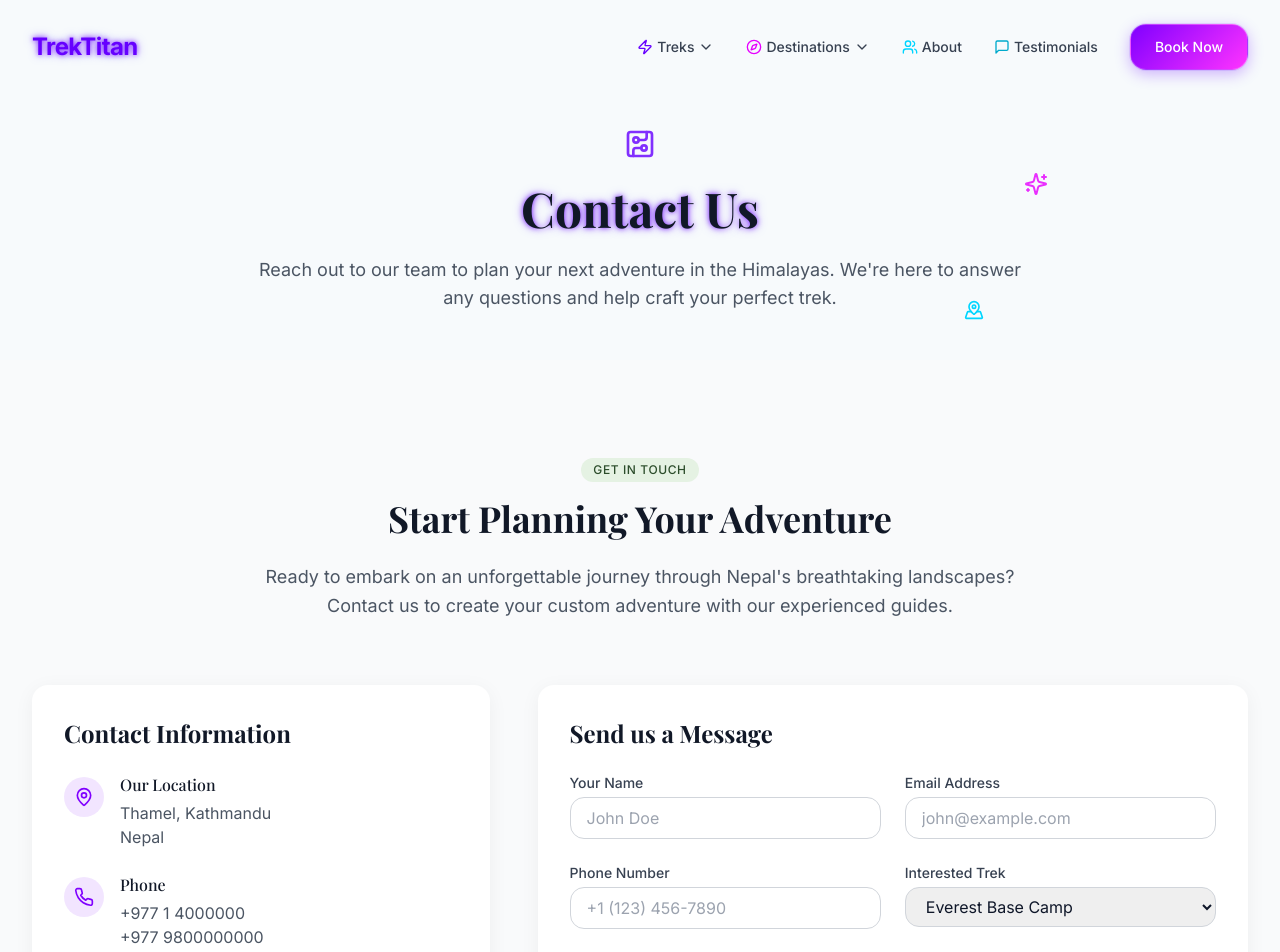
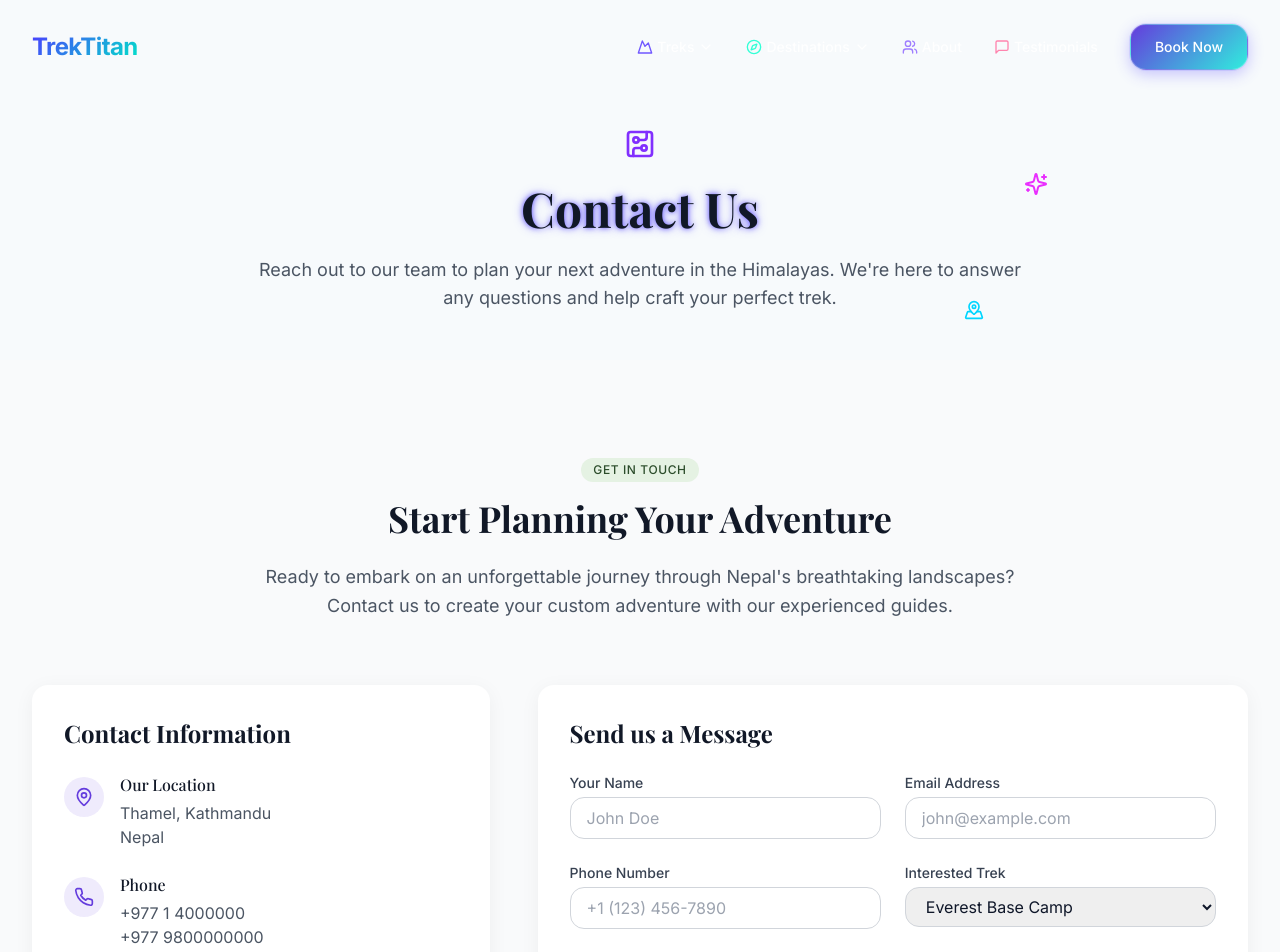
Before and after one commit to dorje888/trekfinity-adventure-guides, a React (Vite) app: page /contact in a window 1280 px wide. Shown: the top 952 px of the page. Built offline with nearby package versions, Linux system fonts and the light colour scheme; a web font is replaced by a local one.

Commit message:
Refactor: Improve site aesthetics
This commit refactors the site to improve its overall aesthetics.

```diff
--- a/src/components/Navbar.tsx
+++ b/src/components/Navbar.tsx
@@ -1,6 +1,6 @@
 
 import React, { useState, useEffect } from 'react';
-import { Menu, X, ChevronDown, Zap, Compass, Users, MessageSquare } from 'lucide-react';
+import { Menu, X, ChevronDown, Compass, Mountain, Users, MessageSquare } from 'lucide-react';
 import { cn } from '@/lib/utils';
 import { Link } from 'react-router-dom';
 
@@ -50,7 +50,7 @@ const Navbar = () => {
     {
       name: 'Treks',
       href: '#treks',
-      icon: <Zap className="w-4 h-4 text-nebula-500" />,
+      icon: <Mountain className="w-4 h-4 text-indigo-400" />,
       dropdownItems: [
         { name: 'Everest Base Camp', href: '/treks/everest-base-camp' },
         { name: 'Annapurna Circuit', href: '/treks/annapurna-circuit' },
@@ -61,7 +61,7 @@ const Navbar = () => {
     {
       name: 'Destinations',
       href: '#destinations',
-      icon: <Compass className="w-4 h-4 text-cosmos-500" />,
+      icon: <Compass className="w-4 h-4 text-teal-400" />,
       dropdownItems: [
         { name: 'Kathmandu', href: '/destinations/kathmandu' },
         { name: 'Pokhara', href: '/destinations/pokhara' },
@@ -72,12 +72,12 @@ const Navbar = () => {
     {
       name: 'About',
       href: '/about',
-      icon: <Users className="w-4 h-4 text-aurora-500" />
+      icon: <Users className="w-4 h-4 text-lavender-400" />
     },
     {
       name: 'Testimonials',
       href: '/testimonials',
-      icon: <MessageSquare className="w-4 h-4 text-aurora-600" />
+      icon: <MessageSquare className="w-4 h-4 text-rose-400" />
     },
   ];
 
@@ -85,14 +85,14 @@ const Navbar = () => {
     <nav
       className={cn(
         "fixed w-full z-50 transition-all duration-300",
-        isScrolled ? "glassmorphism backdrop-blur-lg py-3" : "bg-transparent py-6"
+        isScrolled ? "backdrop-blur-lg bg-white/5 border-b border-white/10 py-3" : "bg-transparent py-6"
       )}
     >
       <div className="container mx-auto px-4 sm:px-6 lg:px-8">
         <div className="flex items-center justify-between">
           <div className="flex items-center">
-            <Link to="/" className="flex items-center">
-              <span className="font-playfair text-2xl font-bold tracking-tight neon-text text-nebula-500">TrekTitan</span>
+            <Link to="/" className="flex items-center group">
+              <span className="font-playfair text-2xl font-bold tracking-tight text-white aesthetic-gradient">TrekTitan</span>
             </Link>
           </div>
 
@@ -102,7 +102,7 @@ const Navbar = () => {
               <div key={link.name} className="relative group">
                 {link.dropdownItems ? (
                   <button
-                    className="flex items-center text-sm font-medium text-gray-700 hover:text-nebula-500 transition-premium group"
+                    className="flex items-center text-sm font-medium text-white/90 hover:text-white transition-premium group"
                     onClick={(e) => toggleDropdown(link.name, e)}
                     aria-expanded={activeDropdown === link.name}
                     aria-haspopup="true"
@@ -114,7 +114,7 @@ const Navbar = () => {
                 ) : (
                   <Link
                     to={link.href}
-                    className="flex items-center text-sm font-medium text-gray-700 hover:text-nebula-500 transition-premium"
+                    className="flex items-center text-sm font-medium text-white/90 hover:text-white transition-premium"
                   >
                     {link.icon}
                     <span className="ml-1">{link.name}</span>
@@ -122,13 +122,13 @@ const Navbar = () => {
                 )}
 
                 {link.dropdownItems && activeDropdown === link.name && (
-                  <div className="absolute left-0 mt-2 w-56 rounded-lg glassmorphism shadow-lg neon-border transition-premium animate-fade-in z-10">
+                  <div className="absolute left-0 mt-2 w-56 rounded-lg bg-white/10 backdrop-blur-xl border border-white/20 shadow-lg transition-premium animate-fade-in z-10">
                     <div className="py-1">
                       {link.dropdownItems.map((item) => (
                         <Link
                           key={item.name}
                           to={item.href}
-                          className="block px-4 py-2 text-sm text-gray-700 hover:bg-nebula-100/30 hover:text-nebula-500 rounded-md mx-1 my-1 transition-premium"
+                          className="block px-4 py-2 text-sm text-white/80 hover:bg-white/10 hover:text-white rounded-md mx-1 my-1 transition-premium"
                           onClick={closeMenu}
                         >
                           {item.name}
@@ -153,7 +153,7 @@ const Navbar = () => {
             <button
               type="button"
               onClick={() => setIsMenuOpen(!isMenuOpen)}
-              className="inline-flex items-center justify-center p-2 rounded-md text-gray-700 hover:text-nebula-500 transition-premium"
+              className="inline-flex items-center justify-center p-2 rounded-md text-white/80 hover:text-white hover:bg-white/10 transition-premium"
               aria-expanded={isMenuOpen}
               aria-label="Toggle menu"
             >
@@ -169,14 +169,14 @@ const Navbar = () => {
 
       {/* Mobile Navigation Menu */}
       {isMenuOpen && (
-        <div className="md:hidden glassmorphism p-4 animate-fade-in shadow-lg">
+        <div className="md:hidden bg-black/50 backdrop-blur-xl p-4 animate-fade-in border-t border-white/10">
           <div className="flex flex-col space-y-3 pt-2 pb-4">
             {navLinks.map((link) => (
               <div key={link.name}>
                 {link.dropdownItems ? (
                   <div>
                     <button
-                      className="flex items-center w-full text-left px-3 py-2 text-base font-medium text-gray-700 hover:text-nebula-500 transition-premium"
+                      className="flex items-center w-full text-left px-3 py-2 text-base font-medium text-white/80 hover:text-white transition-premium"
                       onClick={(e) => toggleDropdown(link.name, e)}
                       aria-expanded={activeDropdown === link.name}
                     >
@@ -191,7 +191,7 @@ const Navbar = () => {
                           <Link
                             key={item.name}
                             to={item.href}
-                            className="block px-3 py-2 text-sm text-gray-600 hover:text-nebula-500 transition-premium"
+                            className="block px-3 py-2 text-sm text-white/70 hover:text-white transition-premium"
                             onClick={closeMenu}
                           >
                             {item.name}
@@ -203,7 +203,7 @@ const Navbar = () => {
                 ) : (
                   <Link
                     to={link.href}
-                    className="flex items-center px-3 py-2 text-base font-medium text-gray-700 hover:text-nebula-500 transition-premium"
+                    className="flex items-center px-3 py-2 text-base font-medium text-white/80 hover:text-white transition-premium"
                     onClick={closeMenu}
                   >
                     {link.icon}
--- a/src/index.css
+++ b/src/index.css
@@ -16,8 +16,8 @@
     --popover: 0 0% 100%;
     --popover-foreground: 222 47% 11%;
 
-    /* Updated futuristic primary (nebula) */
-    --primary: 270 100% 50%;
+    /* Enhanced aesthetic primary color - rich indigo */
+    --primary: 255 70% 55%;
     --primary-foreground: 210 40% 98%;
 
     --secondary: 200 30% 96%;
@@ -26,8 +26,8 @@
     --muted: 210 40% 96%;
     --muted-foreground: 215 16% 47%;
 
-    /* Updated futuristic accent (quantum) */
-    --accent: 300 100% 60%;
+    /* Enhanced aesthetic accent color - vibrant teal */
+    --accent: 175 84% 56%;
     --accent-foreground: 222 47% 11%;
 
     --destructive: 0 84% 60%;
@@ -37,7 +37,7 @@
     --input: 214 32% 91%;
     --ring: 222 47% 11%;
 
-    /* Updated radius for more futuristic look */
+    /* Enhanced radius for more aesthetic look */
     --radius: 1rem;
 
     --sidebar-background: 0 0% 98%;
@@ -60,8 +60,8 @@
     --popover: 222 47% 8%;
     --popover-foreground: 210 40% 98%;
 
-    /* Updated futuristic primary (nebula) */
-    --primary: 270 100% 50%;
+    /* Enhanced aesthetic primary color - rich indigo */
+    --primary: 255 70% 55%;
     --primary-foreground: 210 40% 98%;
 
     --secondary: 217 33% 18%;
@@ -70,8 +70,8 @@
     --muted: 217 33% 18%;
     --muted-foreground: 215 20% 65%;
 
-    /* Updated futuristic accent (quantum) */
-    --accent: 300 100% 60%;
+    /* Enhanced aesthetic accent color - vibrant teal */
+    --accent: 175 84% 56%;
     --accent-foreground: 210 40% 98%;
 
     --destructive: 0 63% 31%;
@@ -162,7 +162,7 @@
   transition: transform 0.15s ease-out;
 }
 
-/* Updated futuristic glass background */
+/* Enhanced aesthetic glass background */
 .bg-glass {
   background: rgba(255, 255, 255, 0.1);
   backdrop-filter: blur(12px);
@@ -178,13 +178,13 @@
   transition: all 0.4s cubic-bezier(0.16, 1, 0.3, 1);
 }
 
-/* Updated futuristic button styles */
+/* Enhanced aesthetic button styles */
 .btn-futuristic {
   @apply relative overflow-hidden rounded-lg px-6 py-3 inline-flex items-center justify-center;
   background: linear-gradient(135deg, hsl(var(--primary)) 0%, hsl(var(--accent)) 100%);
   transition: all 0.3s ease;
   border: 1px solid rgba(255, 255, 255, 0.2);
-  box-shadow: 0 4px 15px rgba(102, 0, 255, 0.3), 0 0 0 1px rgba(102, 0, 255, 0.1);
+  box-shadow: 0 4px 15px rgba(75, 59, 255, 0.3), 0 0 0 1px rgba(75, 59, 255, 0.1);
 }
 
 .btn-futuristic::before {
@@ -204,7 +204,7 @@
 }
 
 .btn-futuristic:hover {
-  box-shadow: 0 0 20px rgba(102, 0, 255, 0.6), 0 0 0 1px rgba(102, 0, 255, 0.2);
+  box-shadow: 0 0 20px rgba(75, 59, 255, 0.6), 0 0 0 1px rgba(75, 59, 255, 0.2);
   transform: translateY(-2px);
 }
 
@@ -222,34 +222,40 @@
   animation: shimmer 3s infinite linear;
 }
 
-/* Updated glassmorphism */
+/* Enhanced glassmorphism */
 .glassmorphism {
   @apply backdrop-blur-xl bg-white/10 border border-white/30 shadow-lg;
   box-shadow: 0 8px 32px rgba(31, 38, 135, 0.2);
 }
 
-/* Updated neon border */
+/* Enhanced neon border */
 .neon-border {
-  box-shadow: 0 0 5px rgba(102, 0, 255, 0.5),
-              0 0 10px rgba(102, 0, 255, 0.3),
-              inset 0 0 5px rgba(102, 0, 255, 0.3);
+  box-shadow: 0 0 5px rgba(75, 59, 255, 0.5),
+              0 0 10px rgba(75, 59, 255, 0.3),
+              inset 0 0 5px rgba(75, 59, 255, 0.3);
 }
 
-/* Updated neon text */
+/* Enhanced neon text */
 .neon-text {
-  text-shadow: 0 0 5px rgba(102, 0, 255, 0.7),
-               0 0 10px rgba(102, 0, 255, 0.5);
+  text-shadow: 0 0 5px rgba(75, 59, 255, 0.7),
+               0 0 10px rgba(75, 59, 255, 0.5);
 }
 
-/* New Futuristic Elements */
-.cyber-card {
+/* New Aesthetic Elements */
+.aesthetic-card {
   @apply rounded-xl overflow-hidden relative;
-  background: linear-gradient(135deg, rgba(0,0,0,0.8) 0%, rgba(25,25,40,0.9) 100%);
-  box-shadow: 0 8px 32px rgba(0, 0, 0, 0.3);
-  border: 1px solid rgba(102, 0, 255, 0.2);
+  background: linear-gradient(135deg, rgba(255,255,255,0.1) 0%, rgba(255,255,255,0.05) 100%);
+  box-shadow: 0 8px 32px rgba(0, 0, 0, 0.1);
+  border: 1px solid rgba(255, 255, 255, 0.2);
+  transition: transform 0.3s ease, box-shadow 0.3s ease;
 }
 
-.cyber-card::before {
+.aesthetic-card:hover {
+  transform: translateY(-5px);
+  box-shadow: 0 12px 40px rgba(0, 0, 0, 0.15);
+}
+
+.aesthetic-card::before {
   content: '';
   position: absolute;
   top: 0;
@@ -259,38 +265,33 @@
   background: linear-gradient(90deg, hsl(var(--primary)), hsl(var(--accent)));
 }
 
-.cyber-border {
-  border: 1px solid rgba(102, 0, 255, 0.3);
-  box-shadow: 0 0 15px rgba(102, 0, 255, 0.2);
+.aesthetic-border {
+  border: 1px solid rgba(75, 59, 255, 0.3);
+  box-shadow: 0 0 15px rgba(75, 59, 255, 0.2);
 }
 
-.quantum-gradient {
-  background: linear-gradient(135deg, #6600ff 0%, #ff66e8 100%);
+.aesthetic-gradient {
+  background: linear-gradient(135deg, #4b3bff 0%, #00e5c8 100%);
   -webkit-background-clip: text;
   -webkit-text-fill-color: transparent;
 }
 
-.cyber-glow {
-  filter: drop-shadow(0 0 8px rgba(25, 215, 232, 0.6));
+.indigo-glow {
+  filter: drop-shadow(0 0 8px rgba(75, 59, 255, 0.6));
 }
 
-.neon-glow {
-  filter: drop-shadow(0 0 8px rgba(46, 227, 115, 0.6));
+.teal-glow {
+  filter: drop-shadow(0 0 8px rgba(0, 229, 200, 0.6));
 }
 
-.quantum-glow {
-  filter: drop-shadow(0 0 8px rgba(255, 102, 232, 0.6));
-}
-
-.holographic-bg {
+.aesthetic-bg {
   background: linear-gradient(135deg,
-    rgba(102, 0, 255, 0.2) 0%,
-    rgba(25, 215, 232, 0.2) 50%,
-    rgba(255, 102, 232, 0.2) 100%);
+    rgba(75, 59, 255, 0.05) 0%,
+    rgba(0, 229, 200, 0.05) 100%);
   backdrop-filter: blur(10px);
 }
 
-/* Futuristic hover effects */
+/* Aesthetic hover effects */
 .hover-elevate {
   transition: transform 0.3s ease, box-shadow 0.3s ease;
 }
@@ -300,14 +301,63 @@
   box-shadow: 0 10px 25px rgba(0, 0, 0, 0.1);
 }
 
-.hover-glow-primary:hover {
-  box-shadow: 0 0 15px rgba(102, 0, 255, 0.5);
+.hover-glow-indigo:hover {
+  box-shadow: 0 0 15px rgba(75, 59, 255, 0.5);
 }
 
-.hover-glow-cyber:hover {
-  box-shadow: 0 0 15px rgba(25, 215, 232, 0.5);
+.hover-glow-teal:hover {
+  box-shadow: 0 0 15px rgba(0, 229, 200, 0.5);
 }
 
-.hover-glow-quantum:hover {
-  box-shadow: 0 0 15px rgba(255, 102, 232, 0.5);
+/* New floating animations */
+@keyframes float-slow {
+  0%, 100% { transform: translateY(0); }
+  50% { transform: translateY(-10px); }
 }
+
+@keyframes float-rotate {
+  0%, 100% { transform: translateY(0) rotate(0); }
+  50% { transform: translateY(-8px) rotate(2deg); }
+}
+
+.animate-float-slow {
+  animation: float-slow 6s ease-in-out infinite;
+}
+
+.animate-float-rotate {
+  animation: float-rotate 8s ease-in-out infinite;
+}
+
+/* Enhanced decorative elements */
+.circle-decoration {
+  @apply absolute rounded-full opacity-30 mix-blend-overlay;
+  background: linear-gradient(135deg, hsl(var(--primary)) 0%, hsl(var(--accent)) 100%);
+  filter: blur(70px);
+}
+
+/* Enhanced card effects */
+.card-highlight {
+  position: relative;
+  overflow: hidden;
+}
+
+.card-highlight::after {
+  content: '';
+  position: absolute;
+  top: -50%;
+  left: -50%;
+  width: 200%;
+  height: 200%;
+  background: linear-gradient(
+    to bottom right,
+    rgba(255, 255, 255, 0) 0%,
+    rgba(255, 255, 255, 0.1) 50%,
+    rgba(255, 255, 255, 0) 100%
+  );
+  transform: rotate(30deg);
+  transition: transform 0.5s ease;
+}
+
+.card-highlight:hover::after {
+  transform: rotate(30deg) translate(20%, 20%);
+}
--- a/tailwind.config.ts
+++ b/tailwind.config.ts
@@ -62,7 +62,7 @@ export default {
 					border: 'hsl(var(--sidebar-border))',
 					ring: 'hsl(var(--sidebar-ring))'
 				},
-				// Custom colors for our trekking site
+				// Enhanced colors for our site
 				mountain: {
 					50: '#f5f7fa',
 					100: '#ebeef3',
@@ -89,7 +89,67 @@ export default {
 					900: '#254126',
 					950: '#132414',
 				},
-				// New futuristic colors - updated to be more unique
+				// New aesthetic colors
+				indigo: {
+					50: '#eeeaff',
+					100: '#d8d1ff',
+					200: '#b1a3ff',
+					300: '#8b76ff',
+					400: '#7057ff',
+					500: '#4b3bff',
+					600: '#3c2fcc',
+					700: '#2d2399',
+					800: '#1e1866',
+					900: '#0f0c33',
+				},
+				teal: {
+					50: '#e6fffa',
+					100: '#ccfff5',
+					200: '#99ffeb',
+					300: '#66ffe0',
+					400: '#33ffd6',
+					500: '#00e5c8',
+					600: '#00b7a0',
+					700: '#008978',
+					800: '#005c50',
+					900: '#002e28',
+				},
+				lavender: {
+					50: '#f3efff',
+					100: '#e7dfff',
+					200: '#cfbeff',
+					300: '#b79eff',
+					400: '#9f7eff',
+					500: '#875dff',
+					600: '#6c4acc',
+					700: '#513899',
+					800: '#362566',
+					900: '#1b1333',
+				},
+				rose: {
+					50: '#fff0f5',
+					100: '#ffe0eb',
+					200: '#ffc2d7',
+					300: '#ffa3c3',
+					400: '#ff85af',
+					500: '#ff669b',
+					600: '#cc527c',
+					700: '#993d5d',
+					800: '#66293e',
+					900: '#33141f',
+				},
+				mint: {
+					50: '#f0fff3',
+					100: '#e0ffe8',
+					200: '#c2ffd1',
+					300: '#a3ffba',
+					400: '#85ffa3',
+					500: '#66ff8c',
+					600: '#52cc70',
+					700: '#3d9954',
+					800: '#296638',
+					900: '#14331c',
+				},
 				aurora: {
 					50: '#e6fbff',
 					100: '#ccf7ff',
@@ -126,7 +186,6 @@ export default {
 					800: '#5c0066',
 					900: '#2e0033',
 				},
-				// New futuristic colors
 				cyber: {
 					50: '#e8fbfd',
 					100: '#d1f7fa',
@@ -237,6 +296,18 @@ export default {
 					'60%': { transform: 'translateX(-3px) translateY(-1px) rotate(0.5deg)' },
 					'80%': { transform: 'translateX(3px) translateY(1px) rotate(-0.5deg)' },
 					'100%': { transform: 'translateX(0) translateY(0) rotate(0)' },
+				},
+				'soft-pulse': {
+					'0%, 100%': { transform: 'scale(1)', opacity: '1' },
+					'50%': { transform: 'scale(1.05)', opacity: '0.8' }
+				},
+				'soft-float': {
+					'0%, 100%': { transform: 'translateY(0)' },
+					'50%': { transform: 'translateY(-15px)' }
+				},
+				'shimmer-elegant': {
+					'0%': { backgroundPosition: '-200% 0' },
+					'100%': { backgroundPosition: '200% 0' }
 				}
 			},
 			animation: {
@@ -257,6 +328,9 @@ export default {
 				'cyber-pulse': 'cyber-pulse 2s ease-in-out infinite',
 				'neon-flicker': 'neon-flicker 5s ease-in-out infinite',
 				'quantum-shift': 'quantum-shift 8s ease-in-out infinite',
+				'soft-pulse': 'soft-pulse 4s ease-in-out infinite',
+				'soft-float': 'soft-float 6s ease-in-out infinite',
+				'shimmer-elegant': 'shimmer-elegant 3s infinite linear',
 			},
 		}
 	},
```
Also changed, not shown: src/components/HeroSection.tsx (+13 -8 lines), src/components/ui/button.tsx (+5 -2 lines).
